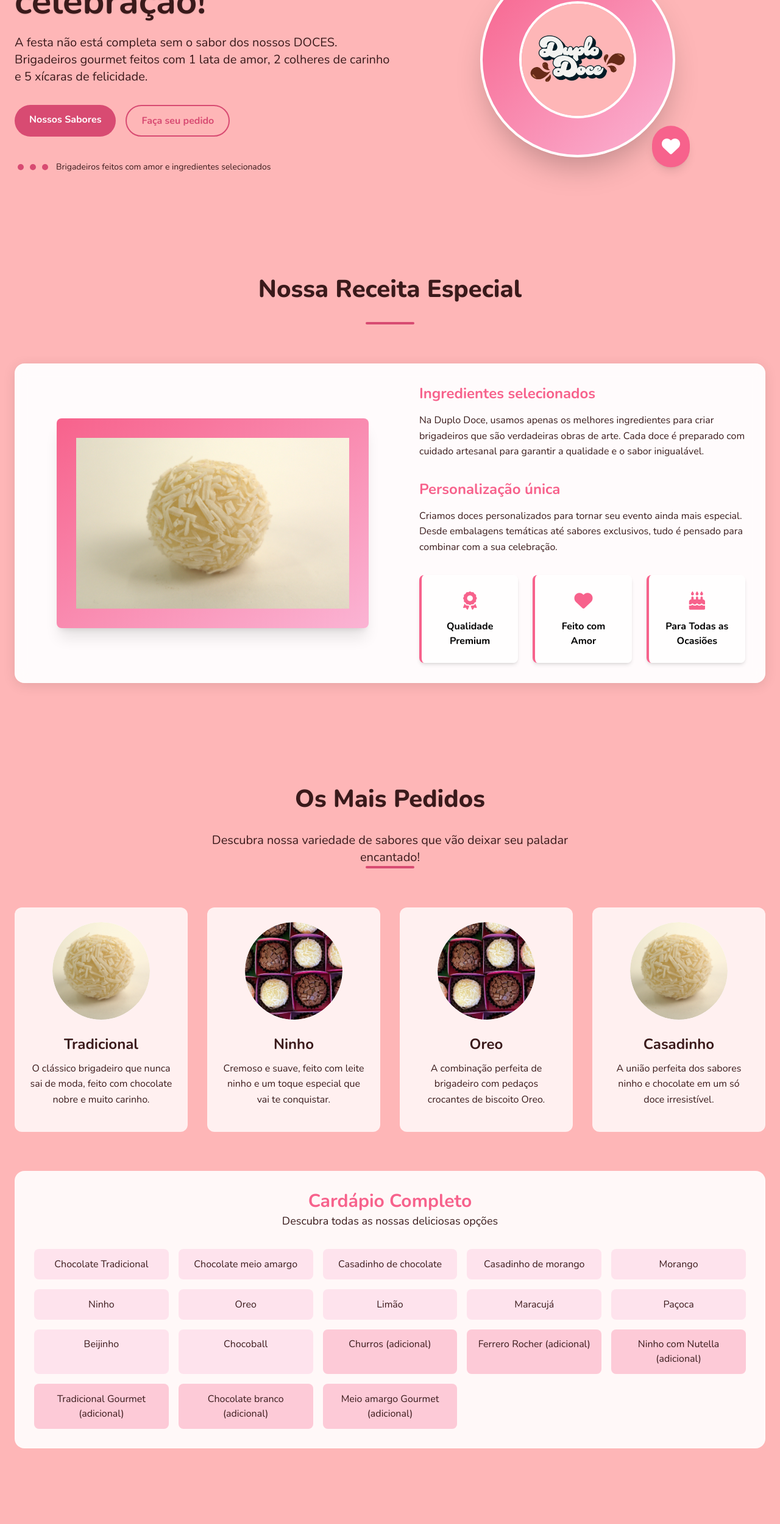
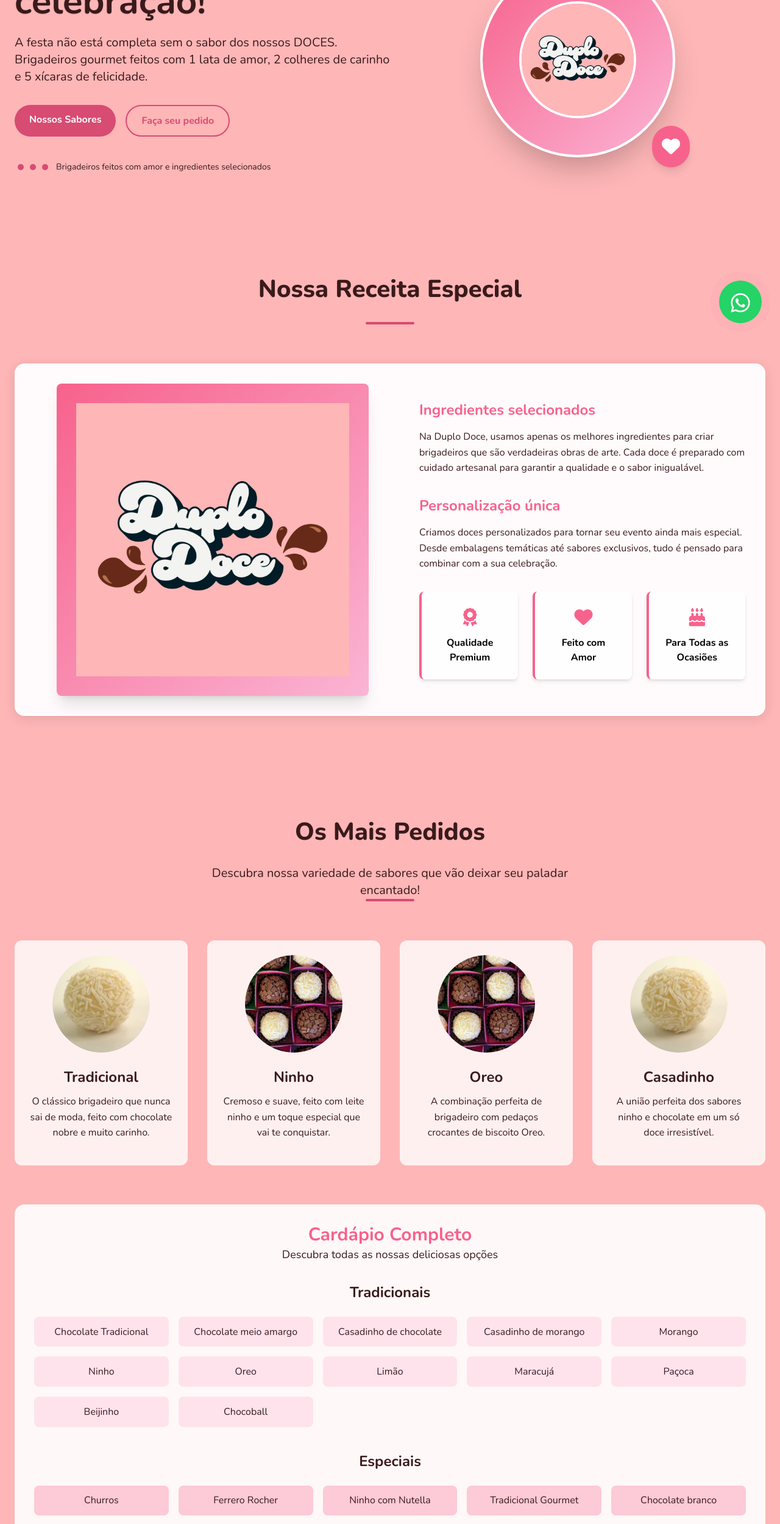
Before and after one commit to rafaelhendges/duplodoce, a plain HTML site: page index.html in a window 1280 px wide. Shown: the part 240-2739 px from the top of the page at 61% size. Drawn offline with nearby package versions, Linux system fonts and the light colour scheme.

Commit message:
Mensagem do commit

```diff
--- a/index.html
+++ b/index.html
@@ -86,6 +86,18 @@
 
         .animate-float {
             animation: float 3s ease-in-out infinite;
+        }
+        /* Animação para o botão do WhatsApp */
+        @keyframes pulse {
+            0% {
+                box-shadow: 0 0 0 0 rgba(247, 98, 140, 0.7);
+            }
+            70% {
+                box-shadow: 0 0 0 15px rgba(247, 98, 140, 0);
+            }
+            100% {
+                box-shadow: 0 0 0 0 rgba(247, 98, 140, 0);
+            }
         }
 
         /* Componentes */
@@ -294,6 +306,36 @@
         .menu-item.adicional:hover {
             background: rgba(247, 98, 140, 0.5);
         }
+        /* Botão Flutuante WhatsApp */
+        .whatsapp-float {
+            position: fixed;
+            bottom: 30px;
+            right: 30px;
+            width: 70px;
+            height: 70px;
+            background-color: #25d366;
+            color: #FFF;
+            border-radius: 50%;
+            text-align: center;
+            font-size: 36px;
+            box-shadow: 0 0 10px rgba(0, 0, 0, 0.2);
+            z-index: 100;
+            display: flex;
+            align-items: center;
+            justify-content: center;
+            text-decoration: none;
+            animation: pulse 2s infinite;
+        }
+
+        .whatsapp-float i {
+            margin-top: 4px;
+        }
+
+        .whatsapp-float:hover {
+            animation: none; /* Para a animação ao passar o mouse */
+            transform: scale(1.1);
+            background-color: #128c7e;
+        }
 
         /* Responsividade */
         @media (max-width: 768px) {
@@ -304,11 +346,19 @@
             .menu-grid {
                 grid-template-columns: repeat(auto-fill, minmax(150px, 1fr));
             }
+            .whatsapp-float {
+                width: 60px;
+                height: 60px;
+                font-size: 30px;
+            }
         }
     </style>
 </head>
-
 <body class="font-sans">
+    <!-- Botão Flutuante WhatsApp -->
+    <a href="https://wa.me/556295742851" target="_blank" class="whatsapp-float" aria-label="Fale conosco pelo WhatsApp">
+        <i class="fab fa-whatsapp"></i>
+    </a>
     <!-- Header/Navigation -->
     <header class="sticky top-0 z-50 bg-white bg-opacity-90 backdrop-blur-sm shadow-sm">
         <nav class="container mx-auto px-6 py-4">
@@ -354,7 +404,6 @@
             <a href="#contact" class="nav-link py-4 text-2xl">Contato</a>
         </div>
     </div>
-
     <main>
         <!-- Hero Section -->
         <section id="home" class="py-20">
@@ -396,7 +445,6 @@
                 </div>
             </div>
         </section>
-
         <!-- About Section -->
         <section id="about" class="py-20">
             <div class="container mx-auto px-6">
@@ -411,7 +459,7 @@
                     <div class="md:w-1/2 mb-12 md:mb-0">
                         <div class="relative rounded-lg shadow-xl w-full h-auto max-w-lg mx-auto overflow-hidden">
                             <div class="aspect-w-16 aspect-h-9 bg-gradient-to-br from-primary to-secondary flex items-center justify-center p-8">
-                                <img src="imagens/IMAGEM 10.png"
+                                <img src="imagens/IMAGEM 0.png"
                                      alt="Ingredientes selecionados para brigadeiros gourmet"
                                      class="w-full h-full object-cover">
                             </div>
@@ -453,7 +501,6 @@
                 </div>
             </div>
         </section>
-
         <!-- Flavors Section -->
         <section id="flavors" class="py-20">
             <div class="container mx-auto px-6">
@@ -536,7 +583,10 @@
                         <p class="text-lg text-contrast">Descubra todas as nossas deliciosas opções</p>
                     </div>
 
-                    <div class="menu-grid">
+                    <div class="text-center mb-6">
+                        <h4 class="text-2xl font-bold text-contrast">Tradicionais</h4>
+                    </div>
+                    <div class="menu-grid mb-10">
                         <div class="menu-item">Chocolate Tradicional</div>
                         <div class="menu-item">Chocolate meio amargo</div>
                         <div class="menu-item">Casadinho de chocolate</div>
@@ -549,17 +599,22 @@
                         <div class="menu-item">Paçoca</div>
                         <div class="menu-item">Beijinho</div>
                         <div class="menu-item">Chocoball</div>
-                        <div class="menu-item adicional">Churros (adicional)</div>
-                        <div class="menu-item adicional">Ferrero Rocher (adicional)</div>
-                        <div class="menu-item adicional">Ninho com Nutella (adicional)</div>
-                        <div class="menu-item adicional">Tradicional Gourmet (adicional)</div>
-                        <div class="menu-item adicional">Chocolate branco (adicional)</div>
-                        <div class="menu-item adicional">Meio amargo Gourmet (adicional)</div>
+                    </div>
+
+                    <div class="text-center mb-6">
+                        <h4 class="text-2xl font-bold text-contrast">Especiais</h4>
+                    </div>
+                    <div class="menu-grid">
+                        <div class="menu-item adicional">Churros</div>
+                        <div class="menu-item adicional">Ferrero Rocher</div>
+                        <div class="menu-item adicional">Ninho com Nutella</div>
+                        <div class="menu-item adicional">Tradicional Gourmet</div>
+                        <div class="menu-item adicional">Chocolate branco</div>
+                        <div class="menu-item adicional">Meio amargo Gourmet</div>
                     </div>
                 </div>
             </div>
         </section>
-
         <!-- Gallery Section -->
         <section id="gallery" class="py-20">
             <div class="container mx-auto px-6">
@@ -779,10 +834,7 @@
                         <a href="https://wa.me/556295742851" target="_blank" class="text-contrast hover:text-primary" aria-label="WhatsApp">
                             <i class="fab fa-whatsapp text-2xl"></i>
                         </a>
-                        <a href="mailto:contato@duplodoce.com" class="text-contrast hover:text-primary" aria-label="Email">
-                            <i class="fas fa-envelope text-2xl"></i>
-                        </a>
-                    </div>
+                     </div>
                     <p class="text-contrast text-center md:text-right">
                         &copy; 2023 Duplo Doce. Todos os direitos reservados.
                     </p>
```
